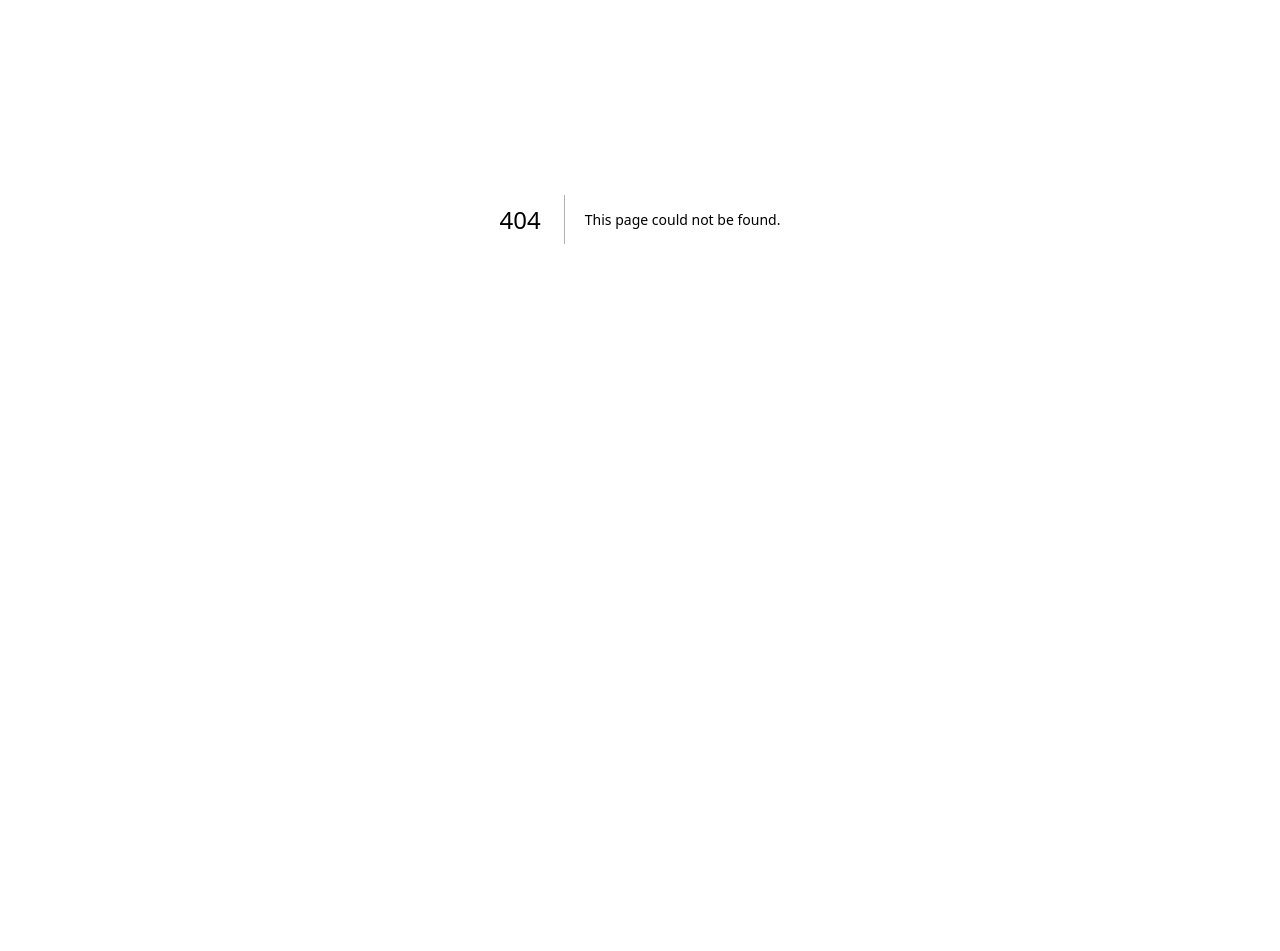
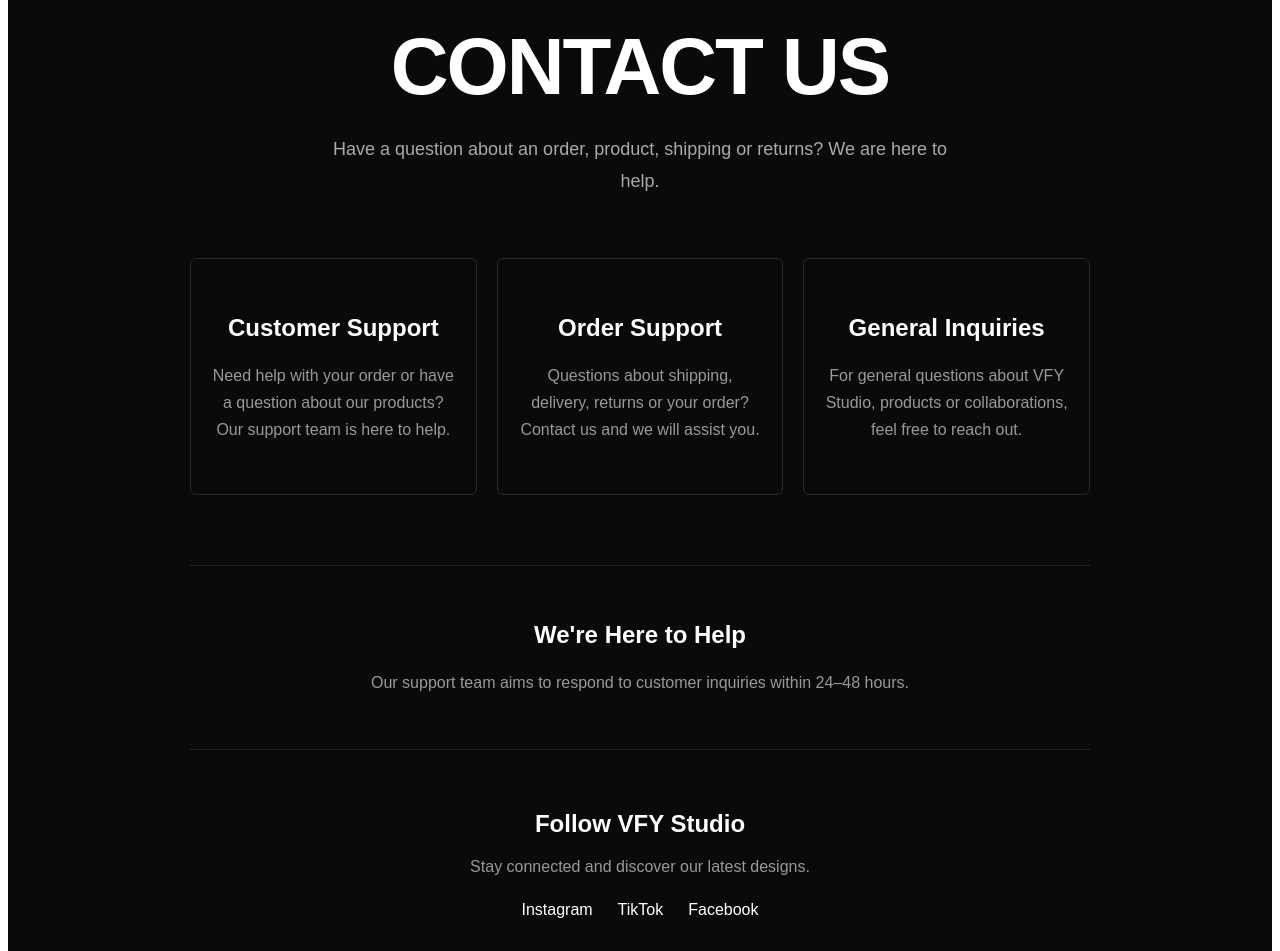
Before and after one commit to VFYstudio/VFY-studio, a Next.js app: page /contact in a window 1280 px wide. Before the commit this address had no page. Shown: the part 181-1132 px from the top of the page. Before the commit the page ends 800 px from the top, so only its background shows below. Built offline with nearby package versions, Linux system fonts and the light colour scheme.

Commit message:
Create page.tsx

```diff
--- /dev/null
+++ b/app/contact/page.tsx
@@ -0,0 +1,208 @@
+export default function Contact() {
+  return (
+    <main
+      style={{
+        minHeight: "100vh",
+        background: "#0a0a0a",
+        color: "#ffffff",
+        fontFamily: "Arial, sans-serif",
+        padding: "40px 6%",
+      }}
+    >
+      {/* BACK TO HOME */}
+      <a
+        href="/"
+        style={{
+          color: "#aaa",
+          textDecoration: "none",
+          fontSize: "15px",
+        }}
+      >
+        ← Back to VFY Studio
+      </a>
+
+      {/* CONTACT CONTENT */}
+      <section
+        style={{
+          maxWidth: "900px",
+          margin: "100px auto",
+          textAlign: "center",
+        }}
+      >
+        <p
+          style={{
+            letterSpacing: "4px",
+            color: "#aaa",
+            fontSize: "14px",
+          }}
+        >
+          VFY STUDIO
+        </p>
+
+        <h1
+          style={{
+            fontSize: "clamp(48px, 8vw, 80px)",
+            margin: "20px 0",
+            letterSpacing: "-2px",
+          }}
+        >
+          CONTACT US
+        </h1>
+
+        <p
+          style={{
+            maxWidth: "650px",
+            margin: "0 auto",
+            color: "#aaa",
+            fontSize: "18px",
+            lineHeight: "1.8",
+          }}
+        >
+          Have a question about an order, product, shipping or returns?
+          We are here to help.
+        </p>
+
+        {/* SUPPORT CARDS */}
+        <div
+          style={{
+            display: "grid",
+            gridTemplateColumns: "repeat(auto-fit, minmax(220px, 1fr))",
+            gap: "20px",
+            marginTop: "60px",
+          }}
+        >
+          <div
+            style={{
+              border: "1px solid #292929",
+              borderRadius: "6px",
+              padding: "35px 20px",
+            }}
+          >
+            <h2>Customer Support</h2>
+
+            <p
+              style={{
+                color: "#999",
+                lineHeight: "1.7",
+              }}
+            >
+              Need help with your order or have a question about our
+              products? Our support team is here to help.
+            </p>
+          </div>
+
+          <div
+            style={{
+              border: "1px solid #292929",
+              borderRadius: "6px",
+              padding: "35px 20px",
+            }}
+          >
+            <h2>Order Support</h2>
+
+            <p
+              style={{
+                color: "#999",
+                lineHeight: "1.7",
+              }}
+            >
+              Questions about shipping, delivery, returns or your order?
+              Contact us and we will assist you.
+            </p>
+          </div>
+
+          <div
+            style={{
+              border: "1px solid #292929",
+              borderRadius: "6px",
+              padding: "35px 20px",
+            }}
+          >
+            <h2>General Inquiries</h2>
+
+            <p
+              style={{
+                color: "#999",
+                lineHeight: "1.7",
+              }}
+            >
+              For general questions about VFY Studio, products or
+              collaborations, feel free to reach out.
+            </p>
+          </div>
+        </div>
+
+        {/* RESPONSE TIME */}
+        <div
+          style={{
+            marginTop: "70px",
+            padding: "35px 20px",
+            borderTop: "1px solid #222",
+            borderBottom: "1px solid #222",
+          }}
+        >
+          <h2>We're Here to Help</h2>
+
+          <p
+            style={{
+              color: "#999",
+              lineHeight: "1.8",
+            }}
+          >
+            Our support team aims to respond to customer inquiries within
+            24–48 hours.
+          </p>
+        </div>
+
+        {/* SOCIAL */}
+        <div style={{ marginTop: "60px" }}>
+          <h2>Follow VFY Studio</h2>
+
+          <p style={{ color: "#999" }}>
+            Stay connected and discover our latest designs.
+          </p>
+
+          <div
+            style={{
+              display: "flex",
+              justifyContent: "center",
+              gap: "25px",
+              marginTop: "25px",
+              flexWrap: "wrap",
+            }}
+          >
+            <a
+              href="#"
+              style={{
+                color: "#fff",
+                textDecoration: "none",
+              }}
+            >
+              Instagram
+            </a>
+
+            <a
+              href="#"
+              style={{
+                color: "#fff",
+                textDecoration: "none",
+              }}
+            >
+              TikTok
+            </a>
+
+            <a
+              href="#"
+              style={{
+                color: "#fff",
+                textDecoration: "none",
+              }}
+            >
+              Facebook
+            </a>
+          </div>
+        </div>
+      </section>
+    </main>
+  );
+}
```
